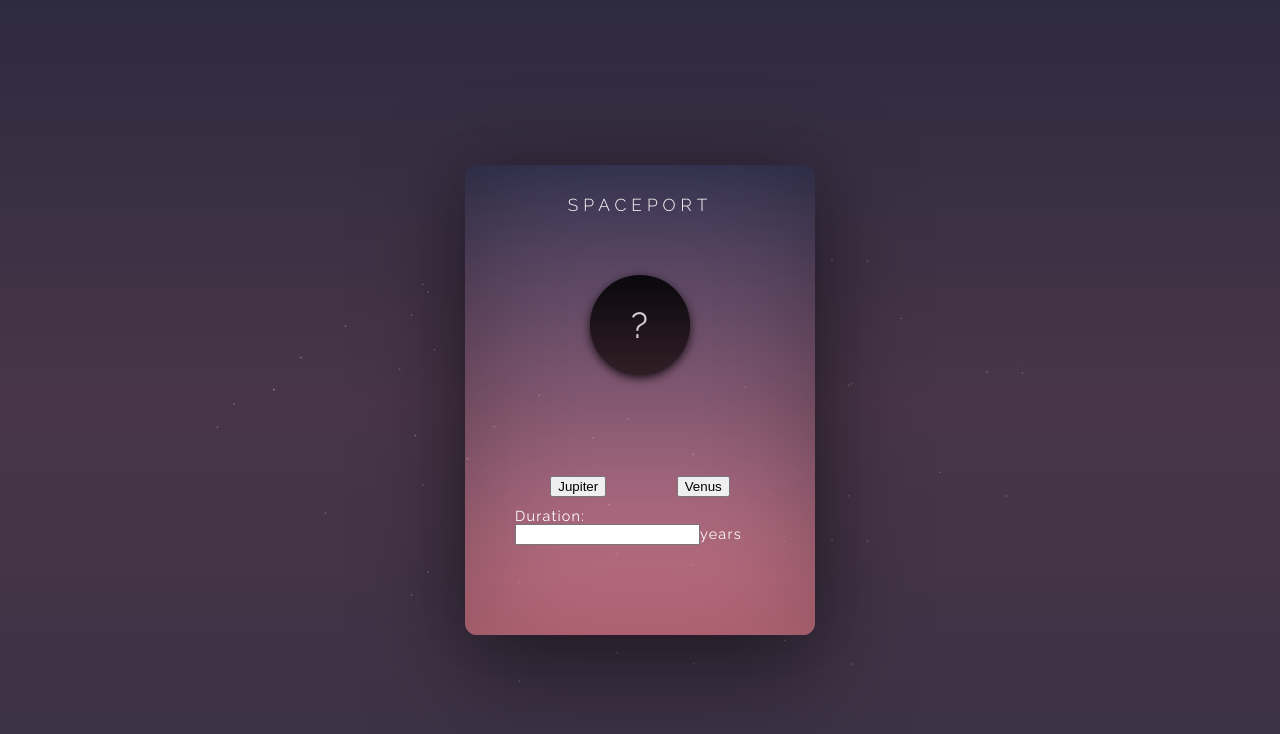
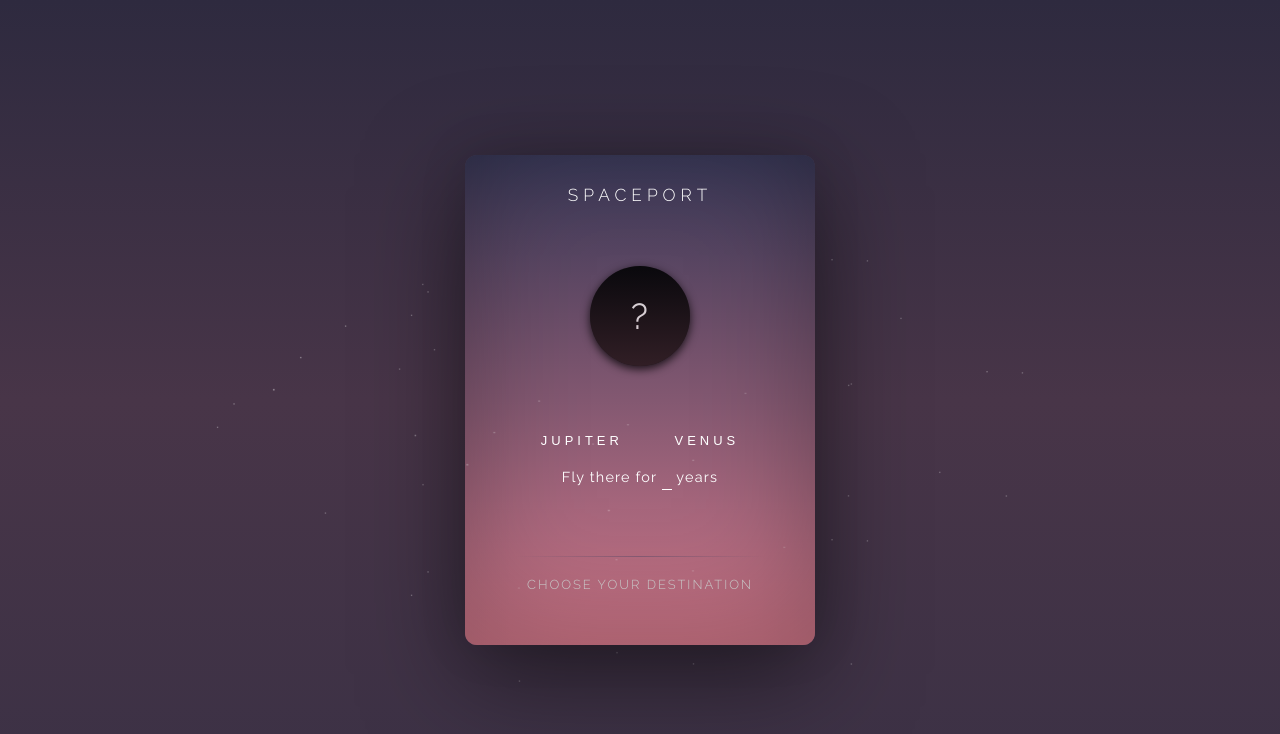
Before and after one commit to max-ch9i/reactjs-tutorial, a React (Create React App) app: page / in a window 1280 px wide. Shown: the top 734 px of the page. Built offline with nearby package versions, Linux system fonts and the light colour scheme.

Commit message:
Save styling

```diff
--- a/src/components/Dashboard.css
+++ b/src/components/Dashboard.css
@@ -10,6 +10,10 @@ body {
     color: white;
     letter-spacing: 1.2px;
     font-size: .9em;
+}
+
+*:focus {
+    outline: none;
 }
 
 #root {
@@ -30,12 +34,12 @@ body {
     width: 100%;
     max-width: 250px;
     height: 100%;
-    max-height: 400px;
+    max-height: 450px;
     border-radius: 12px;
     box-shadow: inset 0 -20px 120px 0 rgba(0,0,0,.3),
                 0 30px 100px 0 rgba(0,0,0,.5),
                 0 0 50px 0 rgba(0,0,0,.1);
-    padding: 20px 50px 50px;
+    padding: 20px 50px 20px;
     background: url(/stars.png) no-repeat 50% 80%,
                 linear-gradient(to bottom, #393857 0%, #835871 50%, #d3788a 100%);
 }
@@ -56,14 +60,22 @@ h1 {
 }
 
 .destination {
-    height: 50%;
+    height: 45%;
     display: flex;
     justify-content: center;
     align-items: center;
 }
 
-.controls {
-    margin: auto 0;
+.controls, .summary {
+    margin: 0 0 auto;
+    text-align: center;
+}
+
+.summary {
+    border-top: 1px solid black;
+    border-image: linear-gradient(to right, rgba(47, 42, 63, 0) 0%, #835871 50%, rgba(47, 42, 63, 0) 100%) 1;
+    padding-top: 20px;
+    margin-top: auto;
 }
 
 .destination-selector {
@@ -71,7 +83,7 @@ h1 {
     flex-direction: row;
     list-style: none;
     padding: 0;
-    margin: 10px 0;
+    margin: 10px 0 15px;
     justify-content: space-around;
 }
 
@@ -109,3 +121,98 @@ h1 {
     align-items: center;
     font-size: 2.5em;
 }
+
+.destination-selector .btn-destination {
+    border: 0;
+    background: rgba(100, 100, 100, 0);
+    display: block;
+    padding: 5px 10px;
+    margin: 0;
+    color: white;
+    font-size: .9em;
+    text-transform: uppercase;
+    font-weight: 300;
+    letter-spacing: 4px;
+    border-radius: 5px;
+    transition: background .5s, box-shadow .5s;
+}
+
+.destination-selector .btn-destination:hover {
+    background: rgba(100, 100, 100, .1);
+    cursor: pointer;
+    box-shadow: inset 0 0 15px 0 rgba(0,0,0,.1);
+}
+
+.duration {
+    min-width: 10px;
+    max-width: 200px;
+    border: 0;
+    border-bottom: 1px solid white;
+    height: 1.5em;
+    display: inline-block;
+    margin: 0 auto;
+    text-align: center;
+    font-size: 1em;
+    background: transparent;
+    color: white;
+    letter-spacing: 2px;
+}
+
+.duration::placeholder {
+    text-transform: uppercase;
+    font-weight: 300;
+    letter-spacing: 2px;
+    border-radius: 5px;
+    text-align: center;
+    font-size: .9em;
+    color: rgba(200, 200, 200, 1);
+}
+
+.hint {
+    text-transform: uppercase;
+    font-weight: 300;
+    letter-spacing: 2px;
+    border-radius: 5px;
+    text-align: center;
+    font-size: .9em;
+    color: rgba(200, 200, 200, 1);
+}
+
+.resultant-speed {
+
+}
+.resultant-label {
+    display: block;
+    text-transform: uppercase;
+    font-weight: 300;
+    letter-spacing: 2px;
+    border-radius: 5px;
+    text-align: center;
+    font-size: .9em;
+    color: rgba(200, 200, 200, 1);
+}
+
+.resultant-value {
+    margin-top: 5px;
+    display: block;
+    color: white;
+    font-size: 3em;
+    text-transform: uppercase;
+    font-weight: 300;
+    letter-spacing: 4px;
+    position: relative;
+    font-family: Helvetica;
+}
+
+.resultant-value::after {
+    content: attr(data-unit);
+    display: inline-block;
+    margin-left: 5px;
+    color: white;
+    font-size: .35em;
+    text-transform: uppercase;
+    font-weight: 300;
+    letter-spacing: 4px;
+    position: absolute;
+    bottom: 8px;
+}
--- a/src/components/Dashboard.js
+++ b/src/components/Dashboard.js
@@ -4,7 +4,6 @@ import { updateTime, updateDestination } from '../actions';
 import './Dashboard.css';
 
 import {
-    getSpeed,
     getDestinationTitle,
     getDistance,
     getDestinationImg
@@ -12,7 +11,10 @@ import {
 
 class Dashboard extends Component {
     updateTime = (e) => {
-        this.props.updateTime(e.target.value);
+        if (e.which === 13) {
+            e.preventDefault();
+        }
+        this.props.updateTime(e.target.textContent);
     }
     updateDestination = (e) => {
         this.props.updateDestination(e.target.value);
@@ -32,14 +34,25 @@ class Dashboard extends Component {
                     </div>
                     <div className="controls">
                         <ul className="destination-selector">
-                            <li><button onClick={this.updateDestination} value="jupiter">Jupiter</button></li>
-                            <li><button onClick={this.updateDestination} value="venus">Venus</button></li>
+                            <li><button className="btn-destination" onClick={this.updateDestination} value="jupiter">Jupiter</button></li>
+                            <li><button className="btn-destination" onClick={this.updateDestination} value="venus">Venus</button></li>
                         </ul>
-                        <label htmlFor="duration">
-                            <span>Duration:</span>
-                            <input onChange={this.updateTime} id="duration" type="number"/>
-                            <span>years</span>
-                        </label>
+                        <div>
+                            Fly there for <span contentEditable="true" className="duration" onKeyDown={this.updateTime}></span> years
+                        </div>
+                    </div>
+                    <div className="summary">
+                        {!this.props.destination
+                                ? <div className="hint">Choose your destination</div>
+                                : !this.props.duration
+                                    ? <div className="hint">Choose your duration</div>
+                                    : null}
+                        {this.props.speed && isFinite(this.props.speed)
+                                ? <div className="resultant-speed">
+                                    <span className="resultant-label">Your speed will be</span>
+                                    <span className="resultant-value" data-unit="km/s">{this.props.speed.toFixed(0)}</span>
+                                  </div>
+                                : null}
                     </div>
                 </div>
             </section>
@@ -49,7 +62,8 @@ class Dashboard extends Component {
 
 const mapStateToProps = (state) => {
     return {
-        speed: getSpeed(state),
+        speed: state.speed,
+        duration: state.duration,
         destination: getDestinationTitle(state),
         distance: getDistance(state),
         destinationImg: getDestinationImg(state)
--- a/src/selectors/index.js
+++ b/src/selectors/index.js
@@ -1,6 +1,5 @@
 import { createSelector } from 'reselect';
 
-const getDuration = state => state.duration;
 const getDestination = state => state.destination;
 const getCatalog = state => state.catalog;
 
@@ -12,16 +11,6 @@ export const getDistance = createSelector(
         }
 
         return catalog[destination].distance;
-    }
-);
-
-export const getSpeed = createSelector(
-    [getDuration, getDistance],
-    (duration, distance) => {
-        if (!Number.isInteger(duration) || duration === 0) {
-            return null;
-        }
-        return distance / duration;
     }
 );
 
```
